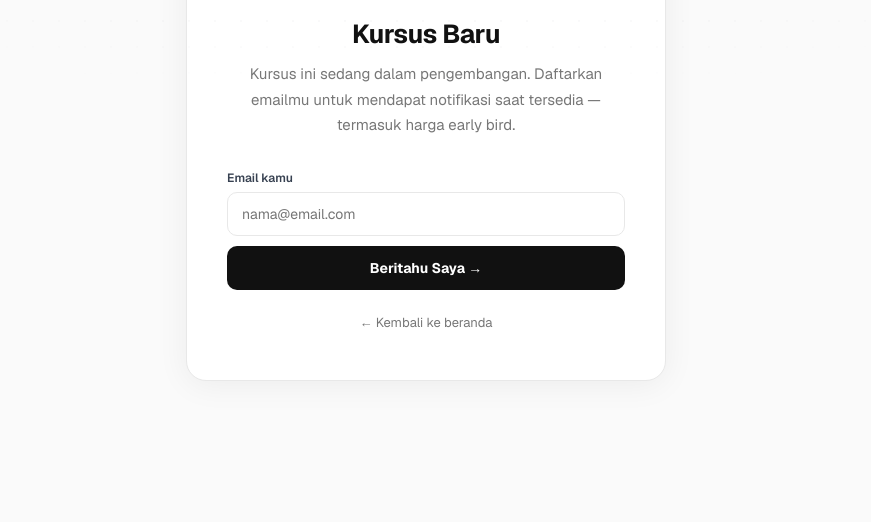
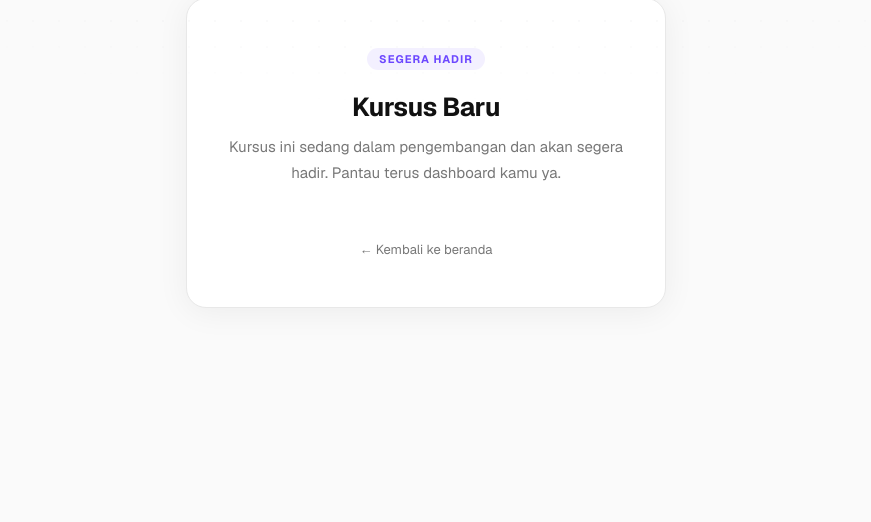
Before and after one commit to juliautomo/belajar-claude, a plain HTML site: page coming-soon.html in a window 1280 px wide. Shown: the part 278-800 px from the top of the page, without its empty margins (214-1085 px from the left). Drawn offline with nearby package versions, Linux system fonts and the light colour scheme; a web font is replaced by a local one.

Commit message:
Remove coming-soon "notify me" box; privacy policy: Resend, drop ConvertKit
The coming-soon page (only reachable from the logged-in dashboard) now just
says the course is coming soon -- the email box posted to /signup, which is
being removed along with ConvertKit. Privacy policy's third-party list now
names Resend instead of SendGrid and no longer lists Kit (ConvertKit).

Co-Authored-By: Claude Opus 5.5 <noreply@anthropic.com>
Claude-Session: https://claude.ai/code/session_014ryLZteHdPPJjnuoKspeo7

```diff
--- a/coming-soon.html
+++ b/coming-soon.html
@@ -72,47 +72,19 @@
   <div class="card">
     <div class="badge">Segera Hadir</div>
     <h1 id="courseTitle">Kursus Baru</h1>
-    <p class="sub">Kursus ini sedang dalam pengembangan. Daftarkan emailmu untuk mendapat notifikasi saat tersedia — termasuk harga early bird.</p>
-    <label for="email">Email kamu</label>
-    <input type="email" id="email" placeholder="nama@email.com" />
-    <button class="btn" onclick="notify()">Beritahu Saya →</button>
-    <div class="msg" id="msg"></div>
+    <p class="sub">Kursus ini sedang dalam pengembangan dan akan segera hadir. Pantau terus dashboard kamu ya.</p>
     <a href="index.html" class="back">← Kembali ke beranda</a>
   </div>
 
   <!-- Moved here from <head> (perf): these were blocking first paint on every load. -->
   <script src="https://cdn.jsdelivr.net/npm/@supabase/supabase-js@2"></script>
   <script src="supabase-config.js"></script>
-  <script src="backend-config.js"></script>
   <script>
     // Get course name from URL param
     var params = new URLSearchParams(window.location.search);
     var course = params.get('course');
     if (course) document.getElementById('courseTitle').textContent = decodeURIComponent(course);
 
-    async function notify() {
-      var email = document.getElementById('email').value.trim();
-      var msg   = document.getElementById('msg');
-      if (!email || !email.includes('@')) {
-        msg.textContent = 'Masukkan email yang valid ya.';
-        msg.className = 'msg error'; return;
-      }
-      try {
-        await fetch(BACKEND_URL + '/signup', {
-          method: 'POST', headers: { 'Content-Type': 'application/json' },
-          body: JSON.stringify({ name: email.split('@')[0], email: email, source: 'coming-soon' })
-        });
-        msg.textContent = 'Berhasil! Kami akan email kamu saat kursus tersedia.';
-        msg.className = 'msg success';
-        document.getElementById('email').disabled = true;
-      } catch(e) {
-        msg.textContent = 'Gagal mendaftar. Silakan coba lagi.';
-        msg.className = 'msg error';
-      }
-    }
-    document.getElementById('email').addEventListener('keypress', function(e) {
-      if (e.key === 'Enter') notify();
-    });
   </script>
 </body>
 </html>
```
Also changed, not shown: kebijakan-privasi.html (+1 -2 lines).
